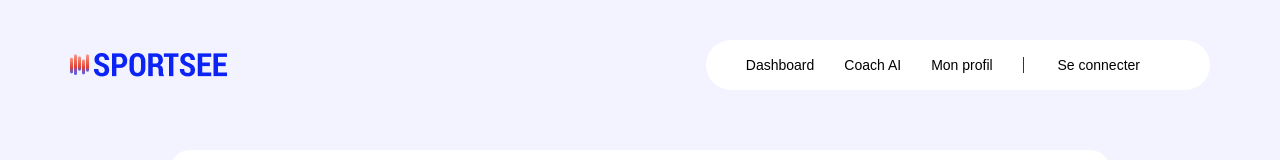
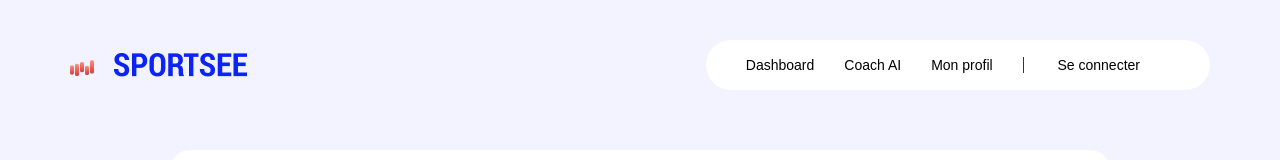
Before and after one commit to Ace4teaM/OCR-Sportsee, a Next.js app: page / in a window 1280 px wide. Shown: the top 160 px of the page. Built offline with nearby package versions, Linux system fonts and the light colour scheme.

Commit message:
animation du logo

```diff
--- a/components/Logo/Logo.jsx
+++ b/components/Logo/Logo.jsx
@@ -10,8 +10,24 @@ const Logo = () => {
   }, [])
 
   return (
-    <div className={styles.logo}>
-      <img src='/logo.png'></img>
+    <div className={styles.container}>
+        <div className={styles.logo}>
+            <div className={styles.load}>
+                <div className={`${styles.bar} ${styles.load__bar1}`}></div>
+                <div className={`${styles.bar} ${styles.load__bar2}`}></div>
+                <div className={`${styles.bar} ${styles.load__bar3}`}></div>
+                <div className={`${styles.bar} ${styles.load__bar4}`}></div>
+                <div className={`${styles.bar} ${styles.load__bar5}`}></div>
+            </div>
+            <div className={styles.load}>
+                <div className={`${styles.bar2} ${styles.load__bar1b}`}></div>
+                <div className={`${styles.bar2} ${styles.load__bar2b}`}></div>
+                <div className={`${styles.bar2} ${styles.load__bar3b}`}></div>
+                <div className={`${styles.bar2} ${styles.load__bar4b}`}></div>
+                <div className={`${styles.bar2} ${styles.load__bar5b}`}></div>
+            </div>
+        </div>
+        <img src='/logo.png'></img>
     </div>
   )
 }
--- a/components/Logo/Logo.module.css
+++ b/components/Logo/Logo.module.css
@@ -1,3 +1,106 @@
-.logo img {
-  vertical-align: middle;
+.container{
+  display: flex;
+  align-items: center;
 }
+
+.container img {
+  margin-left: 20px;
+}
+
+.logo{
+  position: relative;
+  display: inline-block;
+  width: 24px;
+  height: 24px;
+}
+
+.load {
+  position: absolute;
+  top: 0;
+  left: 0;
+  container-type: size;
+  width: 100%;
+  height: 100%;
+  display: flex;
+  justify-content: space-evenly;
+  align-items: flex-end;
+  gap: 6%;
+
+}
+.bar {
+  background: linear-gradient(to top, #5864F1, #F79280);
+  height: 100cqh;
+  width: calc(70cqh / 5);
+  border-radius: 20px;
+}
+.load__bar1 {
+  height: 38cqh;
+  transform: translateY(-10cqh);
+}
+.load__bar2 {
+  height: 50cqh;
+  transform: translateY(-4cqh);
+}
+.load__bar3 {
+  height: 41cqh;
+  transform: translateY(-20cqh);
+}
+.load__bar4 {
+  height: 38cqh;
+  transform: translateY(-8cqh);
+}
+.load__bar5 {
+  height: 53cqh;
+  transform: translateY(-15cqh);
+}
+
+
+.bar2 {
+  background: linear-gradient(to top, #E03B2E, #F79280);
+  height: 100cqh;
+  width: calc(70cqh / 5);
+  border-radius: 20px;
+  animation-name: bars;
+  animation-duration: 1700ms;
+  animation-iteration-count: infinite;
+  animation-direction: alternate-reverse;
+}
+.load__bar1b {
+  height: 38cqh;
+  --startY: -10cqh;
+  transform: translateY(-10cqh);
+}
+.load__bar2b {
+  height: 50cqh;
+  --startY: -4cqh;
+  transform: translateY(-4cqh);
+}
+.load__bar3b {
+  height: 41cqh;
+  --startY: -20cqh;
+  transform: translateY(-20cqh);
+}
+.load__bar4b {
+  height: 38cqh;
+  --startY: -8cqh;
+  transform: translateY(-8cqh);
+}
+.load__bar5b {
+  height: 53cqh;
+  --startY: -15cqh;
+  transform: translateY(-15cqh);
+}
+
+
+.load:hover .load__bar2{
+  animation-play-state: paused; /* arrete une barre au passage de la souris (désynchronise l'animation) */
+}
+
+@keyframes bars {
+    0%, 20% {
+      transform: translateY(var(--startY));
+    }
+    80%, 100% {
+      transform: translateY(-35cqh);
+    }
+}
```
Also changed, not shown: public/logo.png.
